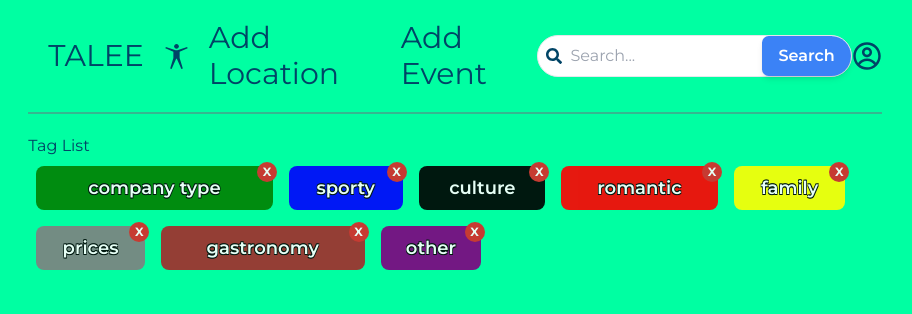
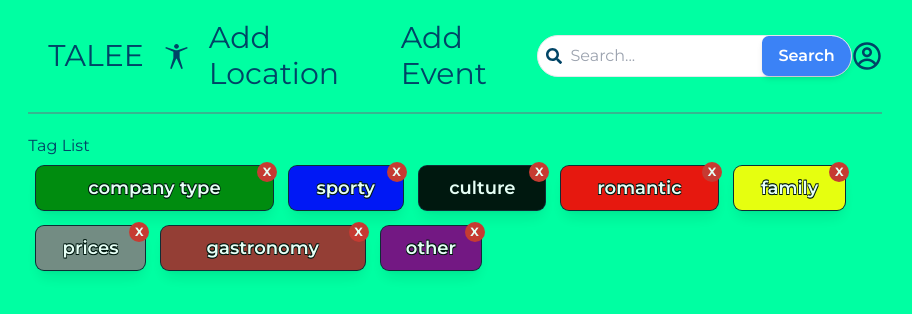
Before and after one commit to DTZsuzsi/Talee, a React (Vite) app in the folder client/: page /test-tags in a window 1280 px wide. Shown: the top 314 px of the page, without its empty margins (185-1097 px from the left). Built offline with nearby package versions, Linux system fonts and the light colour scheme.

Commit message:
added border and hover effects

```diff
--- a/client/src/features/tag/TagCard.jsx
+++ b/client/src/features/tag/TagCard.jsx
@@ -9,7 +9,7 @@ const TagCard = ({ tag }) => {
 	return (
 		<div
 			style={{ backgroundColor: `${tag.color}` }}
-			className='px-2 py-1 m-2 rounded-lg opacity-90 hover:opacity-70 relative'
+			className='px-2 py-1 m-2 rounded-lg opacity-90 hover:opacity-80 hover:scale-105 relative ring-1 ring-slate-900 shadow-lg ease-in-out duration-200'
 		>
 			<button
 				onClick={handleRemove}
@@ -17,7 +17,7 @@ const TagCard = ({ tag }) => {
 				X
 			</button>
 			<h1
-				className='text-3xl text-white font-semibold text-outline '
+				className='text-3xl text-white font-semibold text-outline'
 				style={{
 					textShadow:
 						'1px 1px 0 #000, -1px -1px 0 #000, 1px -1px 0 #000, -1px 1px 0 #000',
```
